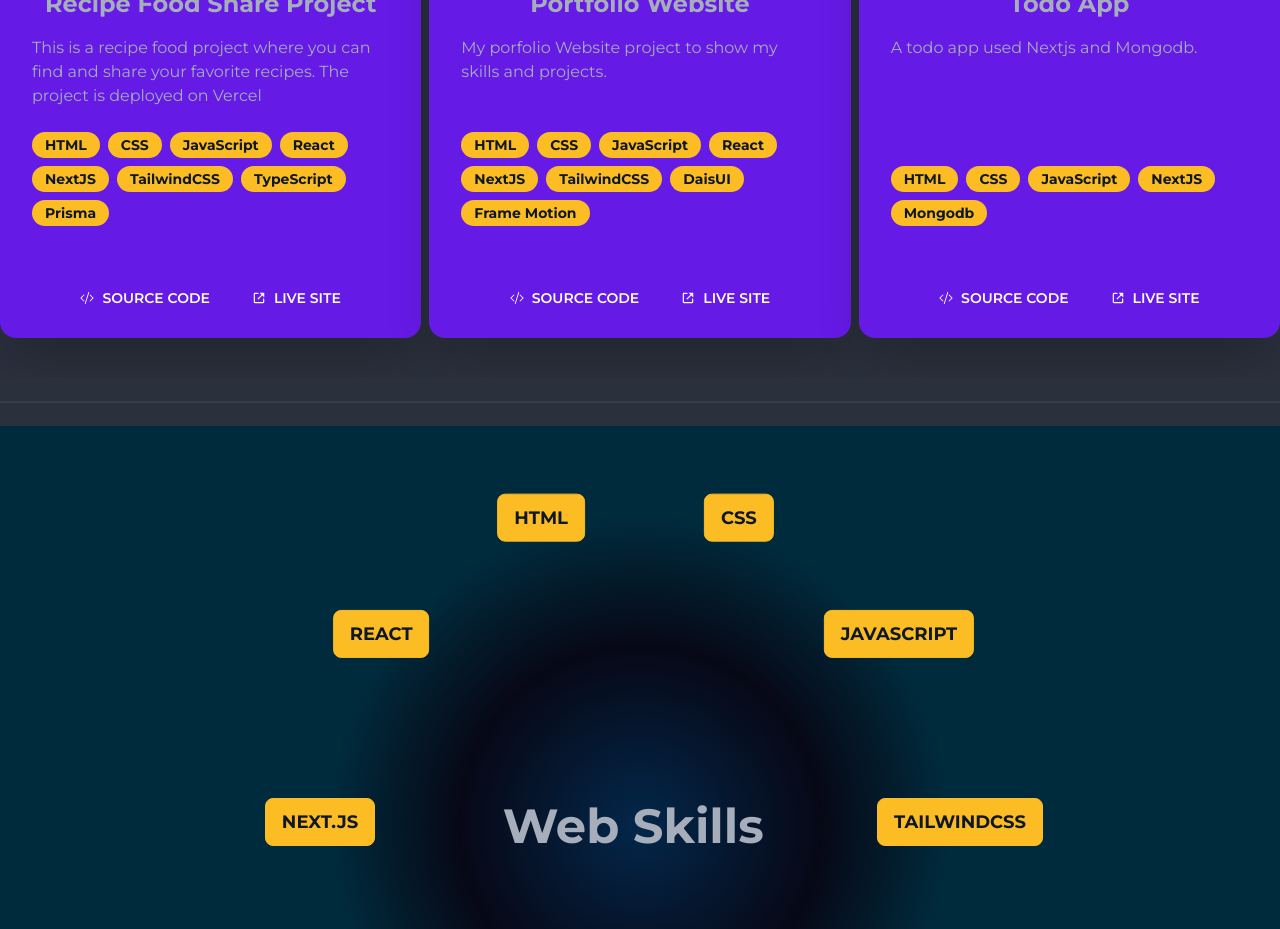
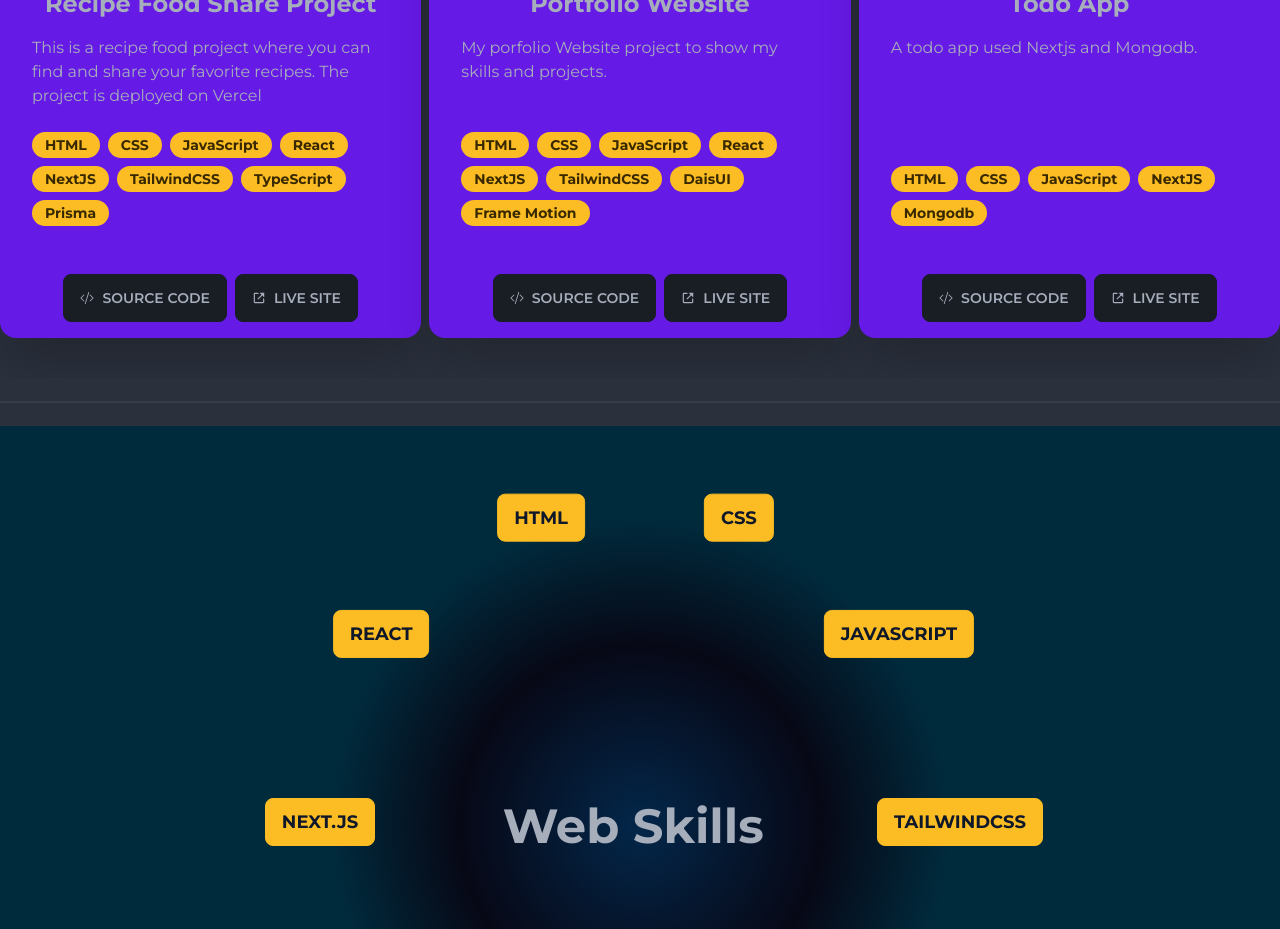
Before and after one commit to GokayA/Portfolio, a Next.js app: page / in a window 1280 px wide. Shown: the part 2260-3189 px from the top of the page. Built offline with nearby package versions, Linux system fonts and the light colour scheme.

Commit message:
fixed project card colors

```diff
--- a/src/components/ProjectCard.tsx
+++ b/src/components/ProjectCard.tsx
@@ -68,7 +68,7 @@ function ProjectCard({ project }: ProjectCardProps) {
         <div className="flex flex-row flex-wrap gap-2 pt-4 ">
           {body2.map((body, index) => (
             <div key={index} className="card-actions ">
-              <div className="badge text-slate-900 font-bold badge-warning p-3">
+              <div className="badge primary-content font-bold badge-warning p-3">
                 {body.split(',')}
               </div>
             </div>
@@ -77,12 +77,7 @@ function ProjectCard({ project }: ProjectCardProps) {
       </div>
       <div className="card-actions justify-center my-4 ">
         {links.map((link, index) => (
-          <a
-            key={index}
-            href={link.url}
-            target="_blank"
-            className="btn btn-primary "
-          >
+          <a key={index} href={link.url} target="_blank" className="btn btn-">
             {link.Icon === 'BsCodeSlash' ? (
               <BsCodeSlash className="mr-2" />
             ) : link.Icon === 'BiLinkExternal' ? (
```
